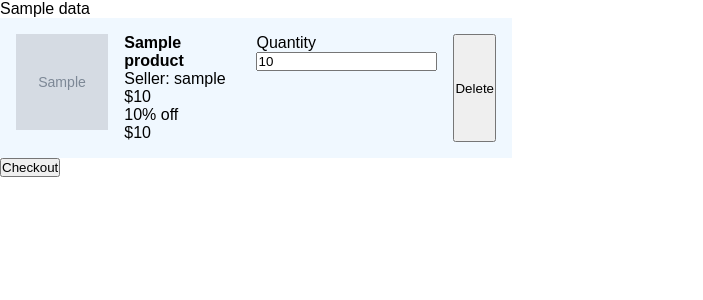
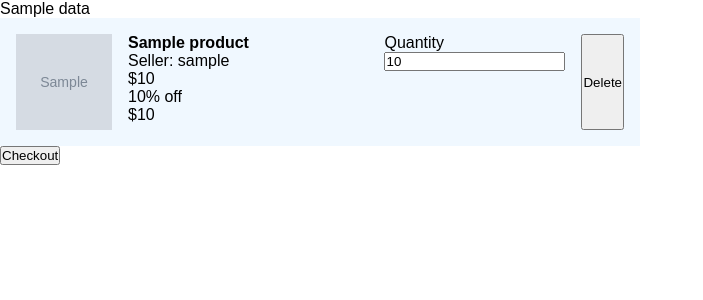
Before and after one commit to 0-ks-0/cset180-fp-ecommerce, a Python web app: template src/templates/cart.html in a window 1280 px wide. Shown: the part 56-356 px from the top of the page, without its empty margins (0-703 px from the left). Run offline with Jinja, Linux system fonts and the light colour scheme; the template is opened without the code that fills it: most values are stand-ins (such as "Sample title", 1, 10 or a date in 2020); grey boxes marked "Sample" are stand-in pictures.

Commit message:
Change width of item on cart page

```diff
--- a/src/static/styles/cart.css
+++ b/src/static/styles/cart.css
@@ -1,6 +1,6 @@
 .item
 {
-	width: 40%;
+	width: 50%;
 
 	background-color: aliceblue;
 
```
